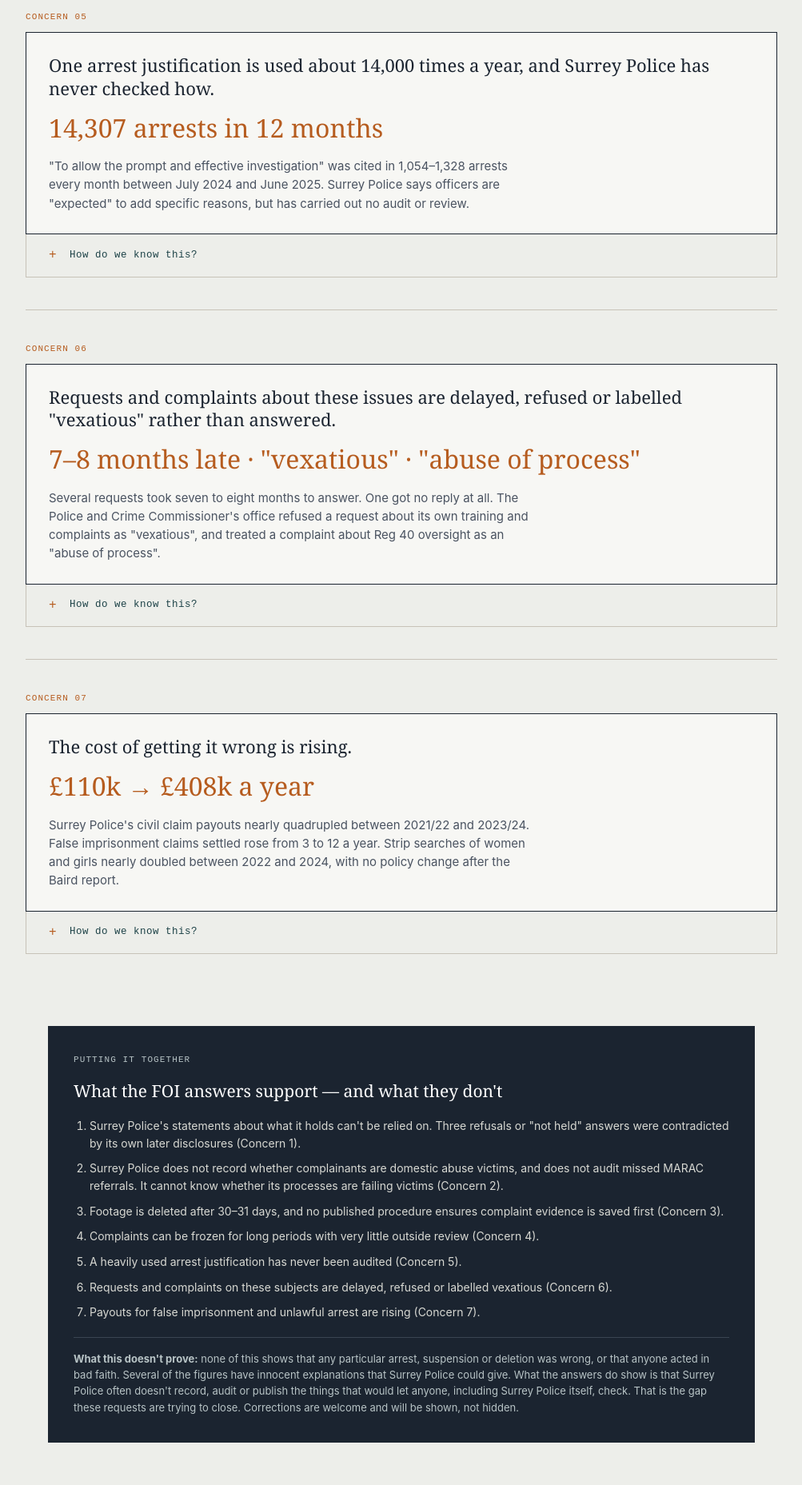
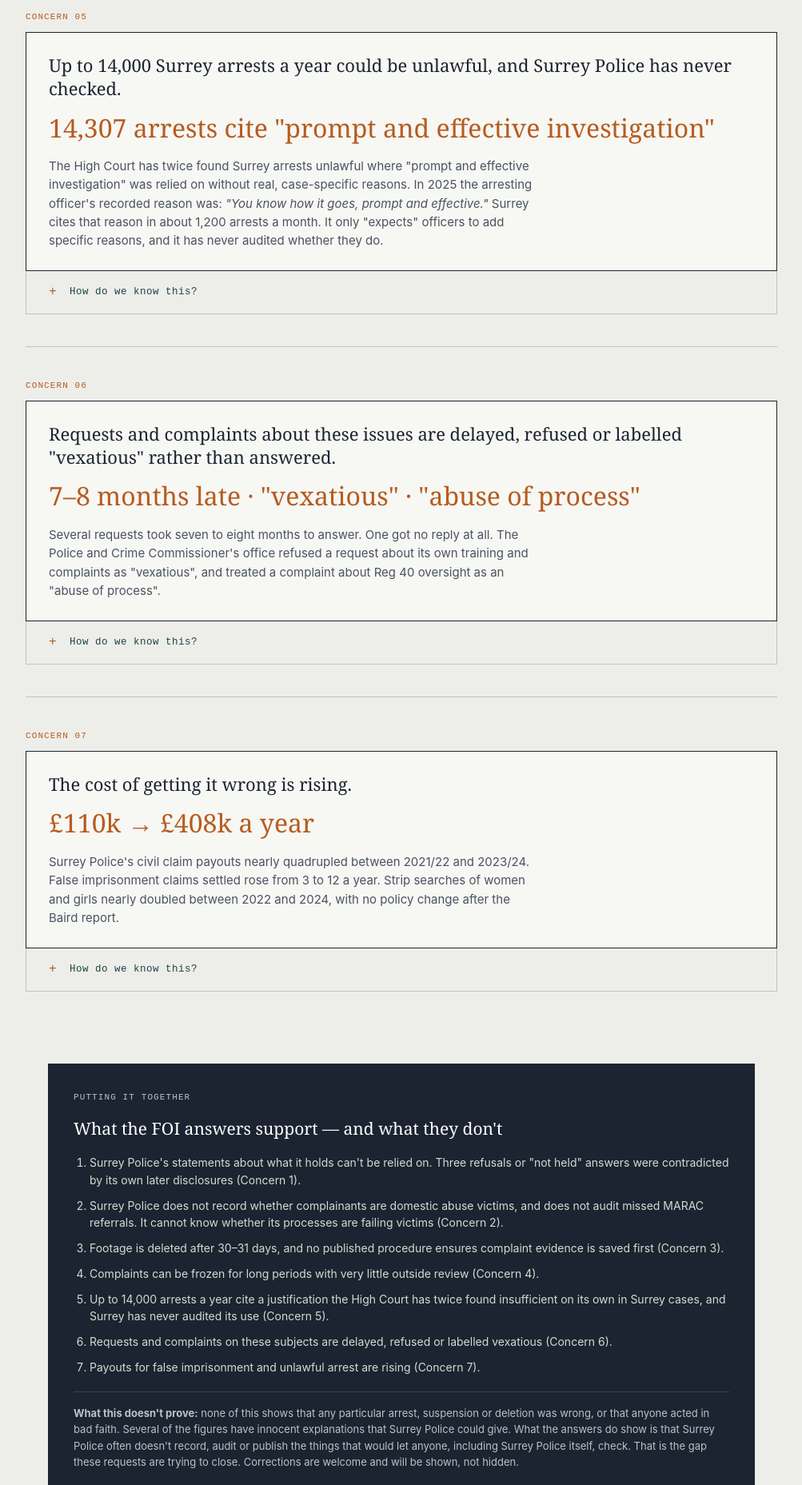
Before and after one commit to policing-the-basics/Policing_The_Basics, a plain HTML site: page foi.html in a window 1280 px wide. Shown: the part 2280-4137 px from the top of the page at 80% size, without its empty margins (138-1141 px from the left). Drawn offline with Linux system fonts and the light colour scheme.

Commit message:
Concern 5: add TL (2017) and ALK (2025) rulings and revised headline
Co-Authored-By: Claude Opus 5.5 <noreply@anthropic.com>
Claude-Session: https://claude.ai/code/session_01VPJcaQ2fHX4kAVtyZgHbzR

```diff
--- a/foi.html
+++ b/foi.html
@@ -269,15 +269,20 @@
 <section class="findings wrap" id="concern-5">
   <div class="finding-num">CONCERN 05</div>
   <div class="headline">
-    <h2>One arrest justification is used about 14,000 times a year, and Surrey Police has never checked how.</h2>
-    <div class="stat">14,307 arrests in 12 months</div>
-    <p>"To allow the prompt and effective investigation" was cited in 1,054–1,328 arrests every month between July 2024 and June 2025. Surrey Police says officers are "expected" to add specific reasons, but has carried out no audit or review.</p>
+    <h2>Up to 14,000 Surrey arrests a year could be unlawful, and Surrey Police has never checked.</h2>
+    <div class="stat">14,307 arrests cite "prompt and effective investigation"</div>
+    <p>The High Court has twice found Surrey arrests unlawful where "prompt and effective investigation" was relied on without real, case-specific reasons. In 2025 the arresting officer's recorded reason was: <em>"You know how it goes, prompt and effective."</em> Surrey cites that reason in about 1,200 arrests a month. It only "expects" officers to add specific reasons, and it has never audited whether they do.</p>
   </div>
   <details>
     <summary>How do we know this?</summary>
     <div class="layer2-body">
-      <p>Under PACE Code G, an arrest must be necessary, not just lawful. "Prompt and effective investigation" is one of the permitted reasons, but case law (including <em>Richardson v Chief Constable of West Midlands Police</em>, 2011) says it needs case-specific justification. It can't be a default.</p>
-      <p>Surrey Police says its custody officers are "expected" to make sure this reason is supported by the specific part of Code G that applies. It also says no internal reviews or reports have been carried out on its use. A request asking how often it is used on its own went unanswered for over a year. It is now with the Information Commissioner, and a fresh request has been made.</p>
+      <p>Under PACE Code G, an arrest must be necessary, not just lawful. "Prompt and effective investigation" is one of the permitted reasons, but the courts have made clear that saying it isn't enough. The officer needs real reasons that fit the particular case, including why a voluntary interview wouldn't work. "Necessary" does not mean "desirable" or "convenient".</p>
+      <p>Two High Court cases against Surrey Police show what happens when that doesn't happen. In <strong>TL (2017)</strong>, a man who had arranged to attend a voluntary interview was arrested outside Guildford police station. The court found the officer had decided to arrest him weeks earlier, "regardless of the merits", and that bail conditions were imposed "on general policy grounds rather than the particular circumstances". The arrest, bail conditions and search were declared unlawful. In <strong>ALK (2025)</strong>, two parents were each held for over seven hours. The officer's reason, recorded on body-worn video, was "You know how it goes, prompt and effective". The court found both arrests unlawful: police had given no real thought to a voluntary interview, and "merely referring to the need to protect children and to protect the integrity of the investigation was not and is not enough".</p>
+      <p>Against that background, Surrey Police says only that custody officers are "expected" to make sure this reason is backed by the specific part of Code G that applies. It says no internal reviews or reports have been carried out on its use. We don't yet know how many of the 14,307 arrests had nothing more than the stock phrase recorded. A request asking exactly that went unanswered for over a year and is now with the Information Commissioner; a fresh request is due by 24 December 2026. In our view, given the case law, specific reasons should be <em>required</em>, not merely expected, and their use should be audited.</p>
+      <div class="gap-flag">
+        <div class="label">What this doesn't show</div>
+        The court cases concern individual arrests; neither court made findings about Surrey's practice as a whole or ordered it to change. Citing "prompt and effective investigation" is lawful where real reasons support it, so the 14,307 figure is the number of arrests that <em>could</em> be affected, not a count of unlawful arrests.
+      </div>
       <details>
         <summary>See the data and references</summary>
         <div class="layer3-body">
@@ -293,7 +298,11 @@
             </tbody>
           </table>
           <div class="quote">"It is expected that where 'prompt and effective investigation' is used this is supplemented with further information justifying which part of Code G 2.9(e)(i-v) applies." — Surrey Police, FOI 788/25</div>
+          <div class="quote">"Merely referring to the need to protect children and to protect the integrity of the investigation was not and is not enough." — Bourne J, ALK &amp; Anor v Chief Constable of Surrey Police [2025] EWHC 1964 (KB), para 83</div>
+          <div class="quote">"…the underlying concept in section 24(5) is that of necessity. This cannot be envisaged as a synonym for 'desirable' or 'convenient'." — Jay J, R (TL) v Chief Constable of Surrey Police [2017] EWHC 129 (Admin), para 40</div>
           <span class="src-stamp">FOI 002979/25</span><span class="src-stamp">FOI 788/25</span>
+          <span class="src-stamp"><a href="https://www.bailii.org/ew/cases/EWHC/Admin/2017/129.html">TL v SURREY POLICE [2017] EWHC 129 (ADMIN)</a></span>
+          <span class="src-stamp"><a href="https://www.bailii.org/ew/cases/EWHC/KB/2025/1964.html">ALK v SURREY POLICE [2025] EWHC 1964 (KB)</a></span>
           <span class="src-stamp"><a href="https://www.whatdotheyknow.com/request/the_recording_of_arrest_justific">UNANSWERED REQUEST, OCT 2025</a></span>
           <span class="src-stamp"><a href="https://www.whatdotheyknow.com/request/pace_code_g_arrests_where_prompt">NEW REQUEST, NOV 2026</a></span>
         </div>
@@ -388,7 +397,7 @@
       <li>Surrey Police does not record whether complainants are domestic abuse victims, and does not audit missed MARAC referrals. It cannot know whether its processes are failing victims (Concern 2).</li>
       <li>Footage is deleted after 30–31 days, and no published procedure ensures complaint evidence is saved first (Concern 3).</li>
       <li>Complaints can be frozen for long periods with very little outside review (Concern 4).</li>
-      <li>A heavily used arrest justification has never been audited (Concern 5).</li>
+      <li>Up to 14,000 arrests a year cite a justification the High Court has twice found insufficient on its own in Surrey cases, and Surrey has never audited its use (Concern 5).</li>
       <li>Requests and complaints on these subjects are delayed, refused or labelled vexatious (Concern 6).</li>
       <li>Payouts for false imprisonment and unlawful arrest are rising (Concern 7).</li>
     </ol>
```
Also changed, not shown: index.html (+1 -1 lines).
